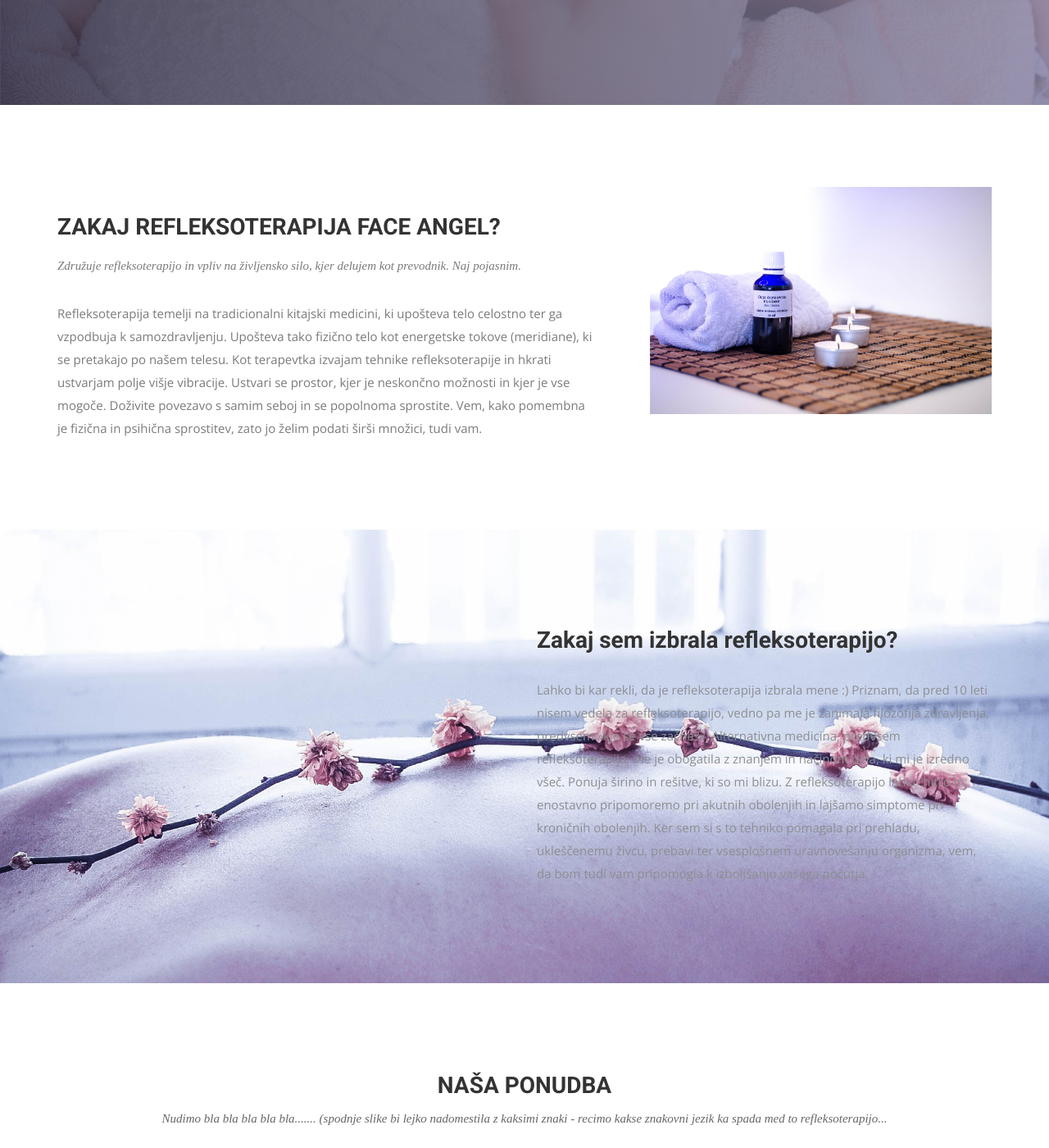
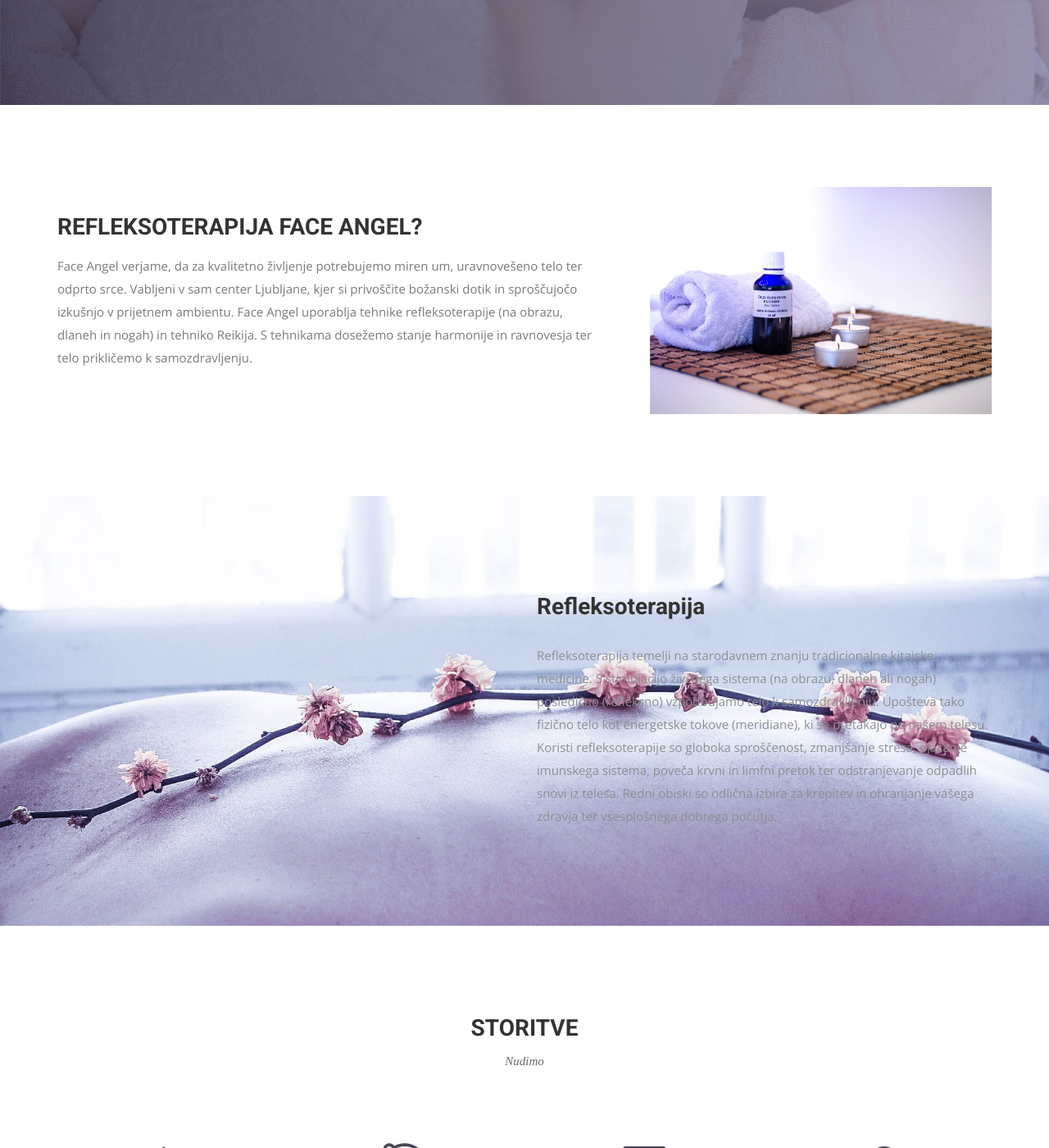
Before and after one commit to tamarazr/tamarazr.github.io, a Jekyll site: the page built from index.html, in a window 1280 px wide and 1400 px high, scrolled down 627 px. Shown: the whole window at 82% size. Built offline with Jekyll 4.4.1, drawn with Linux system fonts in a browser that asks for light colours; nearby versions of some CDN libraries; some web fonts are replaced; some of the changed text lies outside the part shown.

Commit message:
Changes
Minor changes

```diff
--- a/_includes/footer.html
+++ b/_includes/footer.html
@@ -3,15 +3,6 @@
   <div class="container">
     <div class="row">
       <div class="col-md-12">
-        <div class="footer-manu">
-          <ul>
-            <li><a href="#">About Us</a></li>
-            <li><a href="{{ site.baseurl }}/contact">Contact us</a></li>
-            <li><a href="#">How it works</a></li>
-            <li><a href="{{ site.baseurl }}/blog">Blog</a></li>
-            <li><a href="#">Terms</a></li>
-          </ul>
-        </div>
         <p>Copyright &copy; Design &amp; Developed by <a href="http://www.themefisher.com">Themefisher</a>. All rights reserved.</p>
       </div>
     </div>
--- a/_includes/header.html
+++ b/_includes/header.html
@@ -22,9 +22,10 @@
             <div class="collapse navbar-collapse" id="bs-example-navbar-collapse-1">
               <ul class="nav navbar-nav navbar-right">
                 <li><a href="{{ site.baseurl }}/">Domov</a></li>
-                <li><a href="{{ site.baseurl }}/terapije">Terapije</a></li>
+                <li><a href="{{ site.baseurl }}/storitve">Storitve</a></li>
+                <li><a href="{{ site.baseurl }}/about">O meni</a></li>
+                <li><a href="{{ site.baseurl }}/cenik">Cenik</a></li>
                 <li><a href="{{ site.baseurl }}/blog">Blog</a></li>
-                <li><a href="{{ site.baseurl }}/blog">O meni</a></li>
                 <li><a href="{{ site.baseurl }}/contact">Kontakt</a></li>
               </ul>
             </div><!-- /.navbar-collapse -->
--- a/index.html
+++ b/index.html
@@ -10,8 +10,8 @@ permalink: /
     <div class="row">
       <div class="col-md-10 col-md-offset-2">
         <div class="block">
-          <h1 class="animated fadeInUp">FACE ANGEL </h1>
-			<p class="animated fadeInUp">Slogan: Mesto sprostitve in užitka</p>
+          <h1 class="animated fadeInUp">Face Angel</h1>
+			<p class="animated fadeInUp">božanski dotik</p>
         </div>
       </div>
     </div>
@@ -24,10 +24,9 @@ permalink: /
       <div class="col-md-7 col-sm-12">
         <div class="block">
           <div class="section-title">
-            <h2>Zakaj refleksoterapija Face Angel?</h2>
-            <p>Združuje refleksoterapijo in vpliv na življensko silo, kjer delujem kot prevodnik. Naj pojasnim.</p>
+            <h2>Refleksoterapija Face Angel?</h2>
           </div>
-          <p>Refleksoterapija temelji na tradicionalni kitajski medicini, ki upošteva telo celostno ter ga vzpodbuja k samozdravljenju. Upošteva tako fizično telo kot energetske tokove (meridiane), ki se pretakajo po našem telesu. Kot terapevtka izvajam tehnike refleksoterapije in hkrati ustvarjam polje višje vibracije. Ustvari se prostor, kjer je neskončno možnosti in kjer je vse mogoče. Doživite povezavo s samim seboj in se popolnoma sprostite. Vem, kako pomembna je fizična in psihična sprostitev, zato jo želim podati širši množici, tudi vam.</p>
+          <p>Face Angel verjame, da za kvalitetno življenje potrebujemo miren um, uravnovešeno telo ter odprto srce. Vabljeni v sam center Ljubljane, kjer si privoščite božanski dotik in sproščujočo izkušnjo v prijetnem ambientu. Face Angel uporablja tehnike refleksoterapije (na obrazu, dlaneh in nogah) in tehniko Reikija. S tehnikama dosežemo stanje harmonije in ravnovesja ter telo prikličemo k samozdravljenju.</p>
         </div>
       </div><!-- .col-md-7 close -->
       <div class="col-md-5 col-sm-12">
@@ -43,8 +42,8 @@ permalink: /
 <div class="container">
   <div class="row">
     <div class="col-md-6 col-md-offset-6">
-      <h2>Zakaj sem izbrala refleksoterapijo?</h2>
-      <p>Lahko bi kar rekli, da je refleksoterapija izbrala mene :) Priznam, da pred 10 leti nisem vedela za refleksoterapijo, vedno pa me je zanimala filozofija zdravljenja, predvsem »kje se vse začne?«. Alternativna medicina, predvsem refleksoterapija, me je obogatila z znanjem in načinom dela, ki mi je izredno všeč. Ponuja širino in rešitve, ki so mi blizu. Z refleksoterapijo lahko hitro in enostavno pripomoremo pri akutnih obolenjih in lajšamo simptome pri kroničnih obolenjih. Ker sem si s to tehniko pomagala pri prehladu, ukleščenemu živcu, prebavi ter vsesplošnem uravnovešanju organizma, vem, da bom tudi vam pripomogla k izboljšanju vašega počutja.</p>
+      <h2>Refleksoterapija</h2>
+      <p>Refleksoterapija temelji na starodavnem znanju tradicionalne kitajske medicine. S stimulacijo živčnega sistema (na obrazu, dlaneh ali nogah) posledično (refleksno) vzpodbujamo telo k samozdravljenju. Upošteva tako fizično telo kot energetske tokove (meridiane), ki se pretakajo po našem telesu. Koristi refleksoterapije so globoka sproščenost, zmanjšanje stresa, ojačanje imunskega sistema, poveča krvni in limfni pretok ter odstranjevanje odpadlih snovi iz telesa. Redni obiski so odlična izbira za krepitev in ohranjanje vašega zdravja ter vsesplošnega dobrega počutja.</p>
       <!---<a href="#" class="btn btn-view-works">View Works</a>-->
     </div>
   </div>
@@ -56,8 +55,8 @@ permalink: /
   <div class="container">
     <div class="row">
       <div class="section-title">
-        <h2>Naša ponudba</h2>
-        <p>Nudimo bla bla bla bla bla....... (spodnje slike bi lejko nadomestila z kaksimi znaki - recimo kakse znakovni jezik ka spada med to refleksoterapijo...</p>
+        <h2>Storitve</h2>
+        <p>Nudimo</p>
       </div>
     </div>
     <div class="row ">
```
Also changed, not shown: img/logo.png, 3 other files.
